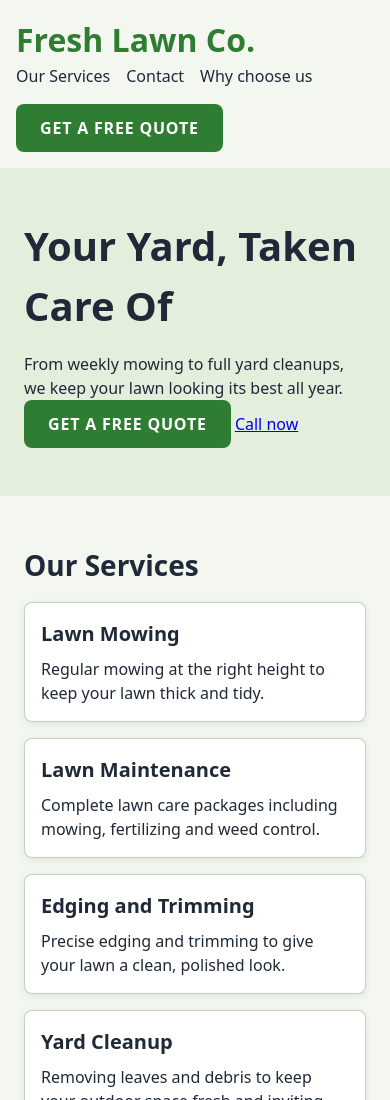
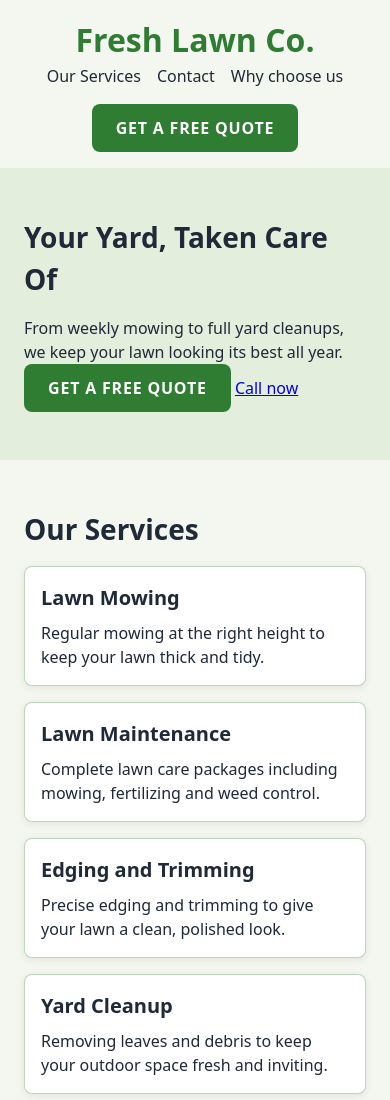
Before and after one commit to teoyeejay-oss/landscaping-website, a plain HTML site: page index.html in a window 390 px wide. Shown: the top 1100 px of the page. Drawn offline with Linux system fonts and the light colour scheme.

Commit message:
Center header on mobile and use clamp for heading

```diff
--- a/style.css
+++ b/style.css
@@ -17,7 +17,7 @@ max-width: 100%;
 }
 
 h1 {
-  font-size: 2.5rem;
+  font-size: clamp(1.75rem,5vw,2.5rem);
   margin-bottom: 1rem;
 }
 
@@ -82,7 +82,8 @@ nav ul{
   display: flex;
   gap:1rem;
   flex-wrap: wrap;
-   align-items: center;
+  align-items: center;
+  justify-content: center;
 }
 
 nav a{
@@ -97,10 +98,18 @@ color:#2e7d32;
 
 header{
   display: flex;
-  justify-content: space-between;
+  justify-content:center;
   align-items: center;
   flex-wrap: wrap;
   padding:1rem 1rem;
+  position:sticky;
+  top:0;
+  z-index:10;
+  background-color:#f3f7f0;
+}
+
+@media (min-width: 48rem) {
+  header { justify-content: space-between; }
 }
 
 .services-list{
```
